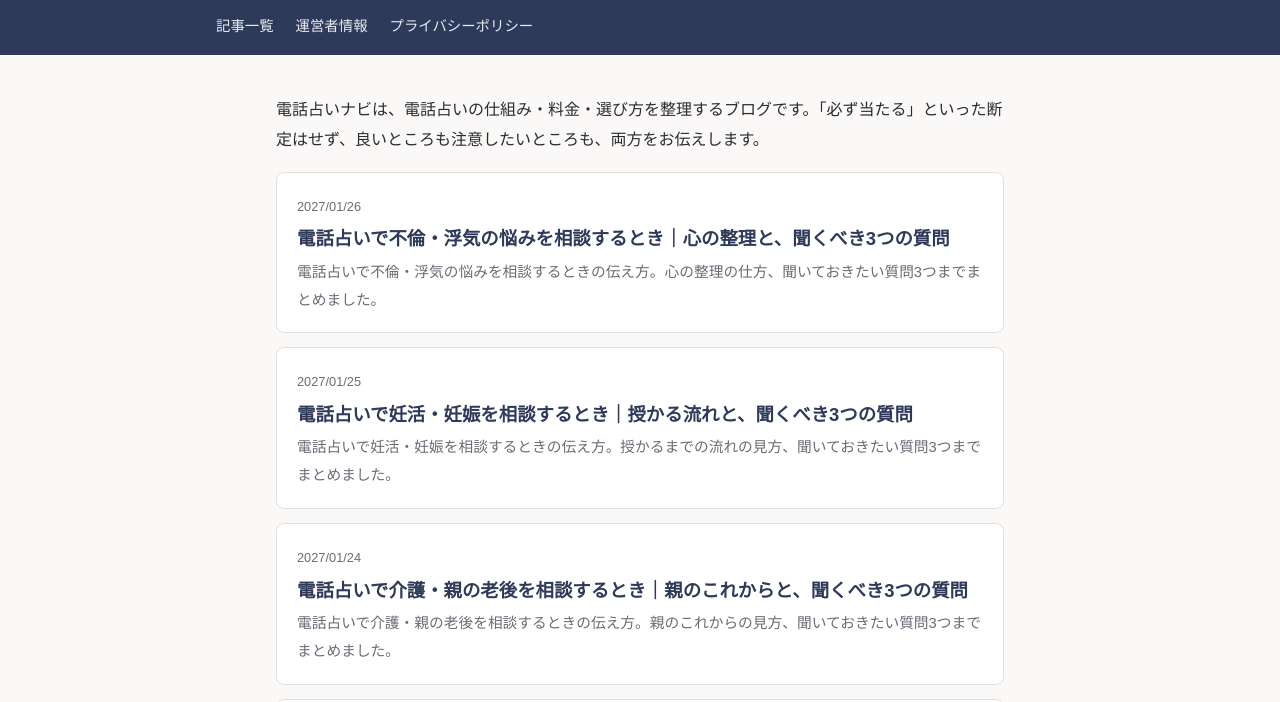
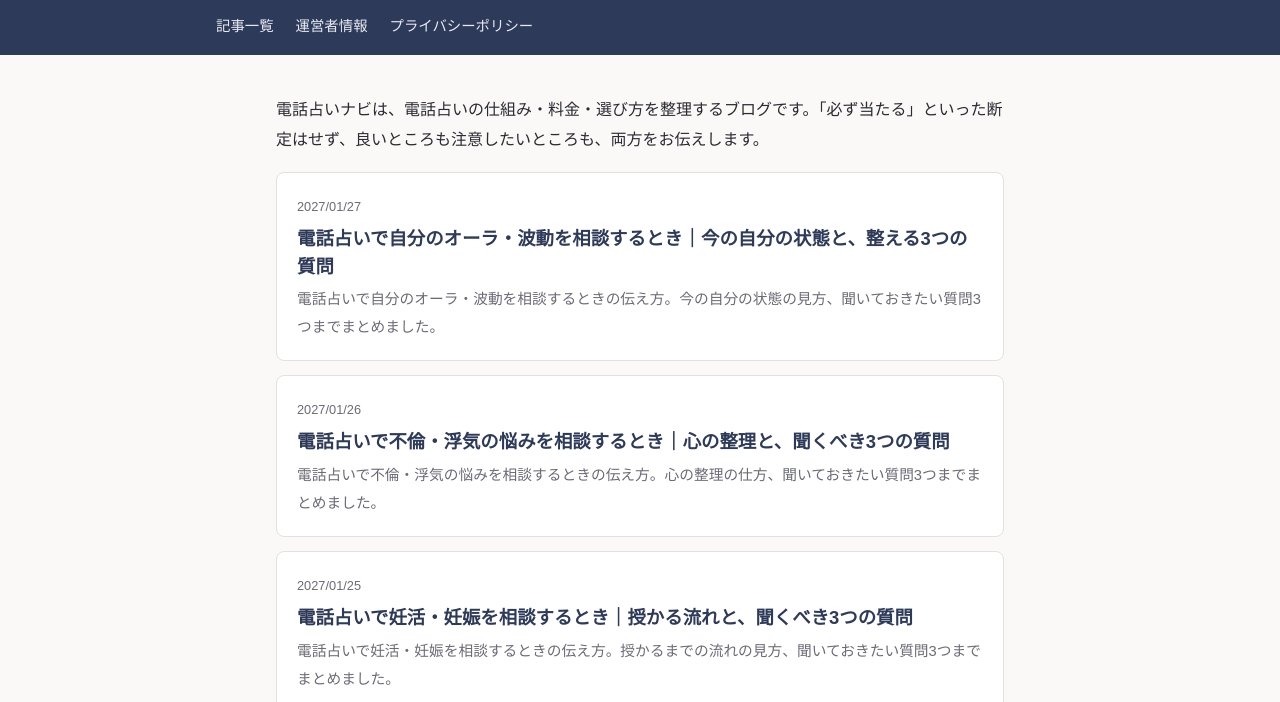
Before and after one commit to yuito1993/denwa-blog, a plain HTML site: page index.html in a window 1280 px wide. Shown: the part 98-800 px from the top of the page. Drawn offline with Linux system fonts and the light colour scheme.

Commit message:
一覧を全74記事に更新

```diff
--- a/index.html
+++ b/index.html
@@ -22,6 +22,11 @@
 <main class="container">
   <p>電話占いナビは、電話占いの仕組み・料金・選び方を整理するブログです。「必ず当たる」といった断定はせず、良いところも注意したいところも、両方をお伝えします。</p>
   <ul class="article-list">
+    <li>
+      <span class="date">2027/01/27</span>
+      <h2><a href="articles/aura-hado-sodan.html">電話占いで自分のオーラ・波動を相談するとき｜今の自分の状態と、整える3つの質問</a></h2>
+      <p>電話占いで自分のオーラ・波動を相談するときの伝え方。今の自分の状態の見方、聞いておきたい質問3つまでまとめました。</p>
+    </li>
     <li>
       <span class="date">2027/01/26</span>
       <h2><a href="articles/furin-uwaki-sodan.html">電話占いで不倫・浮気の悩みを相談するとき｜心の整理と、聞くべき3つの質問</a></h2>
```
